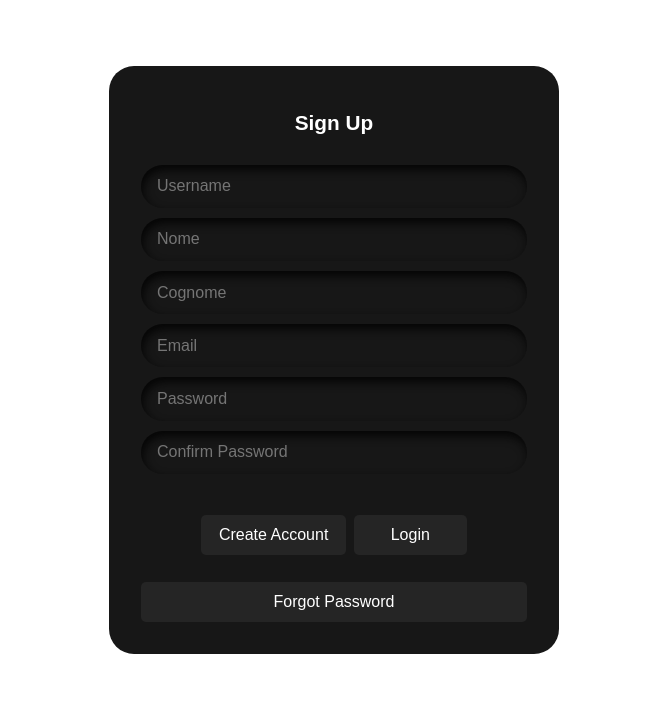
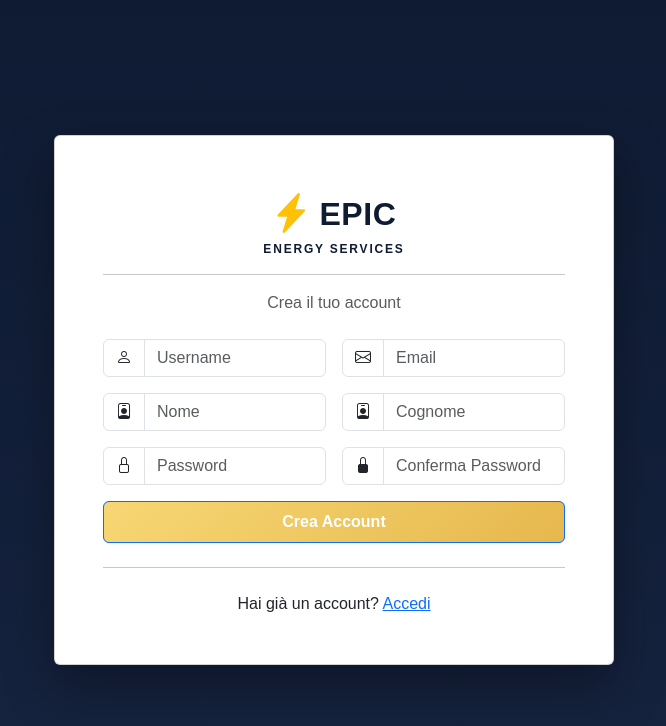
Before and after one commit to billylaf/buildweek-u5, a React app in the folder FrontEnd/: page /signup in a window 1280 px wide. Shown: the top 726 px of the page, without its empty margins (306-972 px from the left). Built offline with nearby package versions, Linux system fonts and the light colour scheme; the HTML template or start-up script is replaced by a standard one.

Commit message:
login e registrazione

```diff
--- a/FrontEnd/src/components/login/Login.jsx
+++ b/FrontEnd/src/components/login/Login.jsx
@@ -1,5 +1,6 @@
 import { useState } from "react"
 import { useNavigate } from "react-router-dom"
+import { Container, Card, Form, InputGroup, Button } from "react-bootstrap"
 import "./login.css"
 
 export default function Login() {
@@ -26,11 +27,9 @@ export default function Login() {
 
       if (res.ok) {
         const data = await res.json()
-        // Salviamo il token ricevuto dal backend
         localStorage.setItem("token", data.accessToken || data.token)
         if (data.username) localStorage.setItem("username", data.username)
 
-        // Navighiamo alla dashboard
         navigate("/dashboard")
       } else {
         alert("Credenziali errate!")
@@ -42,52 +41,78 @@ export default function Login() {
   }
 
   return (
-    <div className="login-container">
-      <form className="form" onSubmit={handleSubmit}>
-        <p id="heading">Login</p>
+    <div className="auth-page">
+      <Container className="d-flex justify-content-center align-items-center min-vh-100">
+        <Card className="auth-card">
+          <Card.Body className="p-4 p-md-5">
+            <div className="text-center mb-3">
+              <div className="d-flex align-items-center justify-content-center gap-2">
+                <i className="bi bi-lightning-charge-fill text-warning fs-1"></i>
+                <span className="auth-brand">EPIC</span>
+              </div>
+              <div className="auth-brand-sub">ENERGY SERVICES</div>
+            </div>
 
-        <div className="field">
-          <input
+            <hr />
+
+            <p className="text-center text-muted mb-4">
+              CRM - Gestione Clienti
+            </p>
+
+            <Form onSubmit={handleSubmit}>
+              <InputGroup className="mb-3">
+                <InputGroup.Text className="bg-white">
+                  <i className="bi bi-envelope text-muted"></i>
+                </InputGroup.Text>
+                <Form.Control
                   name="email"
                   type="email"
                   placeholder="Email"
-            className="input-field"
                   value={form.email}
                   onChange={handleChange}
                   required
                 />
-        </div>
+              </InputGroup>
 
-        <div className="field">
-          <input
+              <InputGroup className="mb-4">
+                <InputGroup.Text className="bg-white">
+                  <i className="bi bi-lock text-muted"></i>
+                </InputGroup.Text>
+                <Form.Control
                   name="password"
                   type="password"
                   placeholder="Password"
-            className="input-field"
                   value={form.password}
                   onChange={handleChange}
                   required
                 />
-        </div>
+              </InputGroup>
 
-        <div className="btn">
-          <button className="button1" type="submit">
-            Login
-          </button>
+              <Button
+                type="submit"
+                className="w-100 btn-epic-gold fw-bold py-2"
+              >
+                Accedi
+              </Button>
+            </Form>
 
-          <button
-            className="button2"
-            type="button"
-            onClick={() => navigate("/signup")}
+            <hr className="my-4" />
+
+            <p className="text-center mb-0">
+              Non hai un account?{" "}
+              <a
+                href="#"
+                onClick={(e) => {
+                  e.preventDefault()
+                  navigate("/signup")
+                }}
               >
-            Sign Up
-          </button>
-        </div>
-
-        <button className="button3" type="button">
-          Forgot Password
-        </button>
-      </form>
+                Registrati
+              </a>
+            </p>
+          </Card.Body>
+        </Card>
+      </Container>
     </div>
   )
 }
--- a/FrontEnd/src/components/login/login.css
+++ b/FrontEnd/src/components/login/login.css
@@ -1,120 +1,41 @@
-.login-container {
-  display: flex;
-  justify-content: center;
-  align-items: center;
-  min-height: calc(100vh - 80px);
+.auth-page {
+  min-height: 100vh;
   width: 100%;
-  padding: 20px;
+  background: linear-gradient(180deg, #0f1b33 0%, #16233f 100%);
 }
 
-.form {
-  display: flex;
-  flex-direction: column;
-  gap: 10px;
-  padding-left: 2em;
-  padding-right: 2em;
-  padding-bottom: 0.4em;
-  background-color: #171717;
-  border-radius: 25px;
-  transition: 0.4s ease-in-out;
-
-  width: 500px;
+.auth-card {
+  width: 100%;
+  max-width: 420px;
+  border: none;
+  border-radius: 1rem;
+  box-shadow: 0 20px 50px rgba(0, 0, 0, 0.35);
 }
 
-.form:hover {
-  transform: scale(1.05);
-  border: 1px solid black;
+.auth-brand {
+  font-size: 2rem;
+  font-weight: 800;
+  color: #0f1b33;
+  letter-spacing: 0.02em;
 }
 
-#heading {
-  text-align: center;
-  margin: 2em;
-  color: rgb(255, 255, 255);
-  font-size: 1.2em;
+.auth-brand-sub {
+  font-size: 0.75rem;
+  font-weight: 600;
+  letter-spacing: 0.15em;
+  color: #0f1b33;
+  margin-top: -4px;
 }
 
-.field {
-  display: flex;
-  align-items: center;
-  justify-content: center;
-  gap: 0.5em;
-  border-radius: 25px;
-  padding: 0.6em;
-  border: none;
-  outline: none;
-  color: white;
-  background-color: #171717;
-  box-shadow: inset 2px 5px 10px rgb(5, 5, 5);
+.btn-epic-gold {
+  background-color: #d4a64a;
+  border-color: #d4a64a;
+  color: #1f2937;
 }
 
-.input-icon {
-  height: 1.3em;
-  width: 1.3em;
-  fill: white;
+.btn-epic-gold:hover,
+.btn-epic-gold:focus {
+  background-color: #c2953c;
+  border-color: #c2953c;
+  color: #1f2937;
 }
-
-.input-field {
-  background: none;
-  border: none;
-  outline: none;
-  width: 100%;
-  color: #d3d3d3;
-}
-
-.form .btn {
-  display: flex;
-  justify-content: center;
-  flex-direction: row;
-  margin-top: 2.5em;
-}
-
-.button1 {
-  padding: 0.5em;
-  padding-left: 1.1em;
-  padding-right: 1.1em;
-  border-radius: 5px;
-  margin-right: 0.5em;
-  border: none;
-  outline: none;
-  transition: 0.4s ease-in-out;
-  background-color: #252525;
-  color: white;
-}
-
-.button1:hover {
-  background-color: black;
-  color: white;
-}
-
-.button2 {
-  padding: 0.5em;
-  padding-left: 2.3em;
-  padding-right: 2.3em;
-  border-radius: 5px;
-  border: none;
-  outline: none;
-  transition: 0.4s ease-in-out;
-  background-color: #252525;
-  color: white;
-}
-
-.button2:hover {
-  background-color: black;
-  color: white;
-}
-
-.button3 {
-  margin-bottom: 3em;
-  padding: 0.5em;
-  border-radius: 5px;
-  border: none;
-  outline: none;
-  transition: 0.4s ease-in-out;
-  background-color: #252525;
-  color: white;
-}
-
-.button3:hover {
-  background-color: red;
-  color: white;
-}
--- a/FrontEnd/src/components/sign/Sign.css
+++ b/FrontEnd/src/components/sign/Sign.css
@@ -1,103 +1,45 @@
-.sign-container {
-  display: flex;
-  justify-content: center;
-  align-items: center;
-  min-height: calc(100vh - 80px);
+.auth-page {
+  min-height: 100vh;
   width: 100%;
-  padding: 10px;
+  background: linear-gradient(180deg, #0f1b33 0%, #16233f 100%);
 }
 
-.form {
-  display: flex;
-  flex-direction: column;
-  gap: 10px;
-  padding: 1.5em 2em;
-  background-color: #171717;
-  border-radius: 25px;
-  transition: 0.4s ease-in-out;
-  width: 450px;
+.auth-card {
+  width: 100%;
+  max-width: 420px;
+  border: none;
+  border-radius: 1rem;
+  box-shadow: 0 20px 50px rgba(0, 0, 0, 0.35);
 }
 
-.form:hover {
-  transform: scale(1.02);
-  border: 1px solid black;
+.auth-card-wide {
+  max-width: 560px;
 }
 
-#heading {
-  text-align: center;
-  margin: 0.8em 0;
-  color: rgb(255, 255, 255);
-  font-size: 1.3em;
-  font-weight: bold;
+.auth-brand {
+  font-size: 2rem;
+  font-weight: 800;
+  color: #0f1b33;
+  letter-spacing: 0.02em;
 }
 
-.field {
-  display: flex;
-  align-items: center;
-  justify-content: center;
-  gap: 0.5em;
-  border-radius: 25px;
-  padding: 0.6em 1em;
-  border: none;
-  outline: none;
-  color: white;
-  background-color: #171717;
-  box-shadow: inset 2px 5px 10px rgb(5, 5, 5);
+.auth-brand-sub {
+  font-size: 0.75rem;
+  font-weight: 600;
+  letter-spacing: 0.15em;
+  color: #0f1b33;
+  margin-top: -4px;
 }
 
-.input-field {
-  background: none;
-  border: none;
-  outline: none;
-  width: 100%;
-  color: #d3d3d3;
+.btn-epic-gold {
+  background-color: #d4a64a;
+  border-color: #d4a64a;
+  color: #1f2937;
 }
 
-.form .btn {
-  display: flex;
-  justify-content: center;
-  flex-direction: row;
-  margin-top: 1.5em;
-  margin-bottom: 10px;
+.btn-epic-gold:hover,
+.btn-epic-gold:focus {
+  background-color: #c2953c;
+  border-color: #c2953c;
+  color: #1f2937;
 }
-
-.button1 {
-  padding: 0.5em 1.1em;
-  border-radius: 5px;
-  margin-right: 0.5em;
-  border: none;
-  transition: 0.4s ease-in-out;
-  background-color: #252525;
-  color: white;
-}
-
-.button1:hover {
-  background-color: black;
-}
-
-.button2 {
-  padding: 0.5em 2.3em;
-  border-radius: 5px;
-  border: none;
-  transition: 0.4s ease-in-out;
-  background-color: #252525;
-  color: white;
-}
-
-.button2:hover {
-  background-color: black;
-}
-
-.button3 {
-  margin-bottom: 0.5em;
-  padding: 0.5em;
-  border-radius: 5px;
-  border: none;
-  transition: 0.4s ease-in-out;
-  background-color: #252525;
-  color: white;
-}
-
-.button3:hover {
-  background-color: red;
-}
--- a/FrontEnd/src/components/sign/Sign.jsx
+++ b/FrontEnd/src/components/sign/Sign.jsx
@@ -1,6 +1,15 @@
-import { useState } from "react";
-import { useNavigate } from "react-router-dom";
-import "./sign.css";
+import { useState } from "react"
+import { useNavigate } from "react-router-dom"
+import {
+  Container,
+  Card,
+  Form,
+  InputGroup,
+  Button,
+  Row,
+  Col,
+} from "react-bootstrap"
+import "./sign.css"
 
 export default function Sign() {
   const [form, setForm] = useState({
@@ -11,24 +20,24 @@ export default function Sign() {
     password: "",
     confirm: "",
     ruolo: "USER",
-  });
+  })
 
-  const navigate = useNavigate();
+  const navigate = useNavigate()
 
   const handleChange = (e) => {
-    setForm({ ...form, [e.target.name]: e.target.value });
-  };
+    setForm({ ...form, [e.target.name]: e.target.value })
+  }
 
   const handleSubmit = async (e) => {
-    e.preventDefault();
+    e.preventDefault()
 
     if (form.password !== form.confirm) {
-      alert("Le password non coincidono!");
-      return;
+      alert("Le password non coincidono!")
+      return
     }
 
     try {
-      const res = await fetch("http://localhost:8080/auth/register", {
+      const res = await fetch("http://localhost:8080/utenti/register", {
         method: "POST",
         headers: { "Content-Type": "application/json" },
         body: JSON.stringify({
@@ -39,119 +48,159 @@ export default function Sign() {
           password: form.password,
           ruolo: form.ruolo,
         }),
-      });
+      })
 
       if (res.ok) {
         alert(
           "Registrazione completata con successo! Ora puoi effettuare il login.",
-        );
-        navigate("/"); // Portiamo l'utente al Login
+        )
+        navigate("/")
       } else {
         alert(
           "Errore durante la registrazione. Riprova con un altro username o email.",
-        );
+        )
       }
     } catch (error) {
-      console.error("Errore di rete:", error);
-      alert("Impossibile contattare il server.");
+      console.error("Errore di rete:", error)
+      alert("Impossibile contattare il server.")
     }
-  };
+  }
 
   return (
-    <div className="sign-container">
-      <form className="form" onSubmit={handleSubmit}>
-        <p id="heading">Sign Up</p>
+    <div className="auth-page">
+      <div className="auth-background">
+        <Container className="d-flex justify-content-center align-items-center min-vh-100 py-4">
+          <Card className="auth-card auth-card-wide">
+            <Card.Body className="p-4 p-md-5">
+              <div className="text-center mb-3">
+                <div className="d-flex align-items-center justify-content-center gap-2">
+                  <i className="bi bi-lightning-charge-fill text-warning fs-1"></i>
+                  <span className="auth-brand">EPIC</span>
+                </div>
+                <div className="auth-brand-sub">ENERGY SERVICES</div>
+              </div>
 
-        <div className="field">
-          <input
+              <hr />
+
+              <p className="text-center text-muted mb-4">Crea il tuo account</p>
+
+              <Form onSubmit={handleSubmit}>
+                <Row className="g-3 mb-3">
+                  <Col md={6}>
+                    <InputGroup>
+                      <InputGroup.Text className="bg-white">
+                        <i className="bi bi-person"></i>
+                      </InputGroup.Text>
+                      <Form.Control
                         name="username"
-            type="text"
                         placeholder="Username"
-            className="input-field"
                         value={form.username}
                         onChange={handleChange}
                         required
                       />
-        </div>
-
-        <div className="field">
-          <input
+                    </InputGroup>
+                  </Col>
+                  <Col md={6}>
+                    <InputGroup>
+                      <InputGroup.Text className="bg-white">
+                        <i className="bi bi-envelope"></i>
+                      </InputGroup.Text>
+                      <Form.Control
+                        name="email"
+                        type="email"
+                        placeholder="Email"
+                        value={form.email}
+                        onChange={handleChange}
+                        required
+                      />
+                    </InputGroup>
+                  </Col>
+                  <Col md={6}>
+                    <InputGroup>
+                      <InputGroup.Text className="bg-white">
+                        <i className="bi bi-person-badge"></i>
+                      </InputGroup.Text>
+                      <Form.Control
                         name="nome"
-            type="text"
                         placeholder="Nome"
-            className="input-field"
                         value={form.nome}
                         onChange={handleChange}
                         required
                       />
-        </div>
-
-        <div className="field">
-          <input
+                    </InputGroup>
+                  </Col>
+                  <Col md={6}>
+                    <InputGroup>
+                      <InputGroup.Text className="bg-white">
+                        <i className="bi bi-person-badge"></i>
+                      </InputGroup.Text>
+                      <Form.Control
                         name="cognome"
-            type="text"
                         placeholder="Cognome"
-            className="input-field"
                         value={form.cognome}
                         onChange={handleChange}
                         required
                       />
-        </div>
-
-        <div className="field">
-          <input
-            name="email"
-            type="email"
-            placeholder="Email"
-            className="input-field"
-            value={form.email}
-            onChange={handleChange}
-            required
-          />
-        </div>
-
-        <div className="field">
-          <input
+                    </InputGroup>
+                  </Col>
+                  <Col md={6}>
+                    <InputGroup>
+                      <InputGroup.Text className="bg-white">
+                        <i className="bi bi-lock"></i>
+                      </InputGroup.Text>
+                      <Form.Control
                         name="password"
                         type="password"
                         placeholder="Password"
-            className="input-field"
                         value={form.password}
                         onChange={handleChange}
                         required
                       />
-        </div>
-
-        <div className="field">
-          <input
+                    </InputGroup>
+                  </Col>
+                  <Col md={6}>
+                    <InputGroup>
+                      <InputGroup.Text className="bg-white">
+                        <i className="bi bi-lock-fill"></i>
+                      </InputGroup.Text>
+                      <Form.Control
                         name="confirm"
                         type="password"
-            placeholder="Confirm Password"
-            className="input-field"
+                        placeholder="Conferma Password"
                         value={form.confirm}
                         onChange={handleChange}
                         required
                       />
+                    </InputGroup>
+                  </Col>
+                </Row>
+
+                <Button
+                  type="submit"
+                  className="w-100 btn-epic-gold fw-bold py-2"
+                >
+                  Crea Account
+                </Button>
+              </Form>
+
+              <hr className="my-4" />
+
+              <p className="text-center mb-0">
+                Hai già un account?{" "}
+                <a
+                  href="#"
+                  onClick={(e) => {
+                    e.preventDefault()
+                    navigate("/")
+                  }}
+                >
+                  Accedi
+                </a>
+              </p>
+            </Card.Body>
+          </Card>
+        </Container>
       </div>
-
-        <div className="btn">
-          <button className="button1" type="submit">
-            Create Account
-          </button>
-
-          <button
-            className="button2"
-            type="button"
-            onClick={() => navigate("/")}
-          >
-            Login
-          </button>
     </div>
-
-        <button className="button3" type="button">
-          Forgot Password
-        </button>
-      </form>
-    </div>
-  );
+  )
 }
```
Lines whose indentation alone changed are shown as unchanged.
